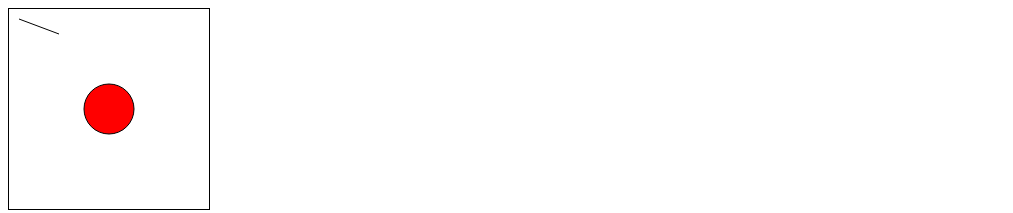
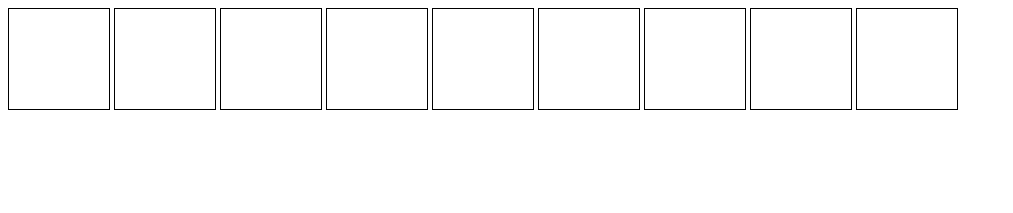
Before and after one commit to karanjakhar/javascript-experiments, a plain HTML site: page index.html in a window 1280 px wide. Shown: the whole page, without its empty margins (0-1013 px from the left). Drawn offline with Linux system fonts and the light colour scheme.

Commit message:
updations

```diff
--- a/index.html
+++ b/index.html
@@ -3,10 +3,21 @@
 <head>
 	<title>Main Experiment page</title>
 	<script src="myscript.js"></script>
+	<link rel="stylesheet" type="text/css" href="style.css">
 </head>
 <body>
-	<canvas id='myCanvas' width="200px" height="200" style="border: 1px solid #000"></canvas>
-    <script >draw();</script>
-
+	<!-- <canvas id='myCanvas' width="200px" height="200" style="border: 1px solid #000"></canvas>
+    <script >draw();</script> -->
+    <div class="board">
+    	<canvas id = '0' width="100" height="100"></canvas>
+        <canvas id = '1' width="100" height="100"></canvas>
+        <canvas id = '2' width="100" height="100"></canvas>
+        <canvas id = '3' width="100" height="100"></canvas>
+        <canvas id = '4' width="100" height="100"></canvas>
+        <canvas id = '5' width="100" height="100"></canvas>
+        <canvas id = '6' width="100" height="100"></canvas>
+        <canvas id = '7' width="100" height="100"></canvas>
+        <canvas id = '8' width="100" height="100"></canvas>
+    </div>
 </body>
 </html>
--- /dev/null
+++ b/style.css
@@ -0,0 +1,9 @@
+.board{
+
+	position: absolute;
+
+}
+
+canvas{
+	border: 1px solid #000;
+}
```
